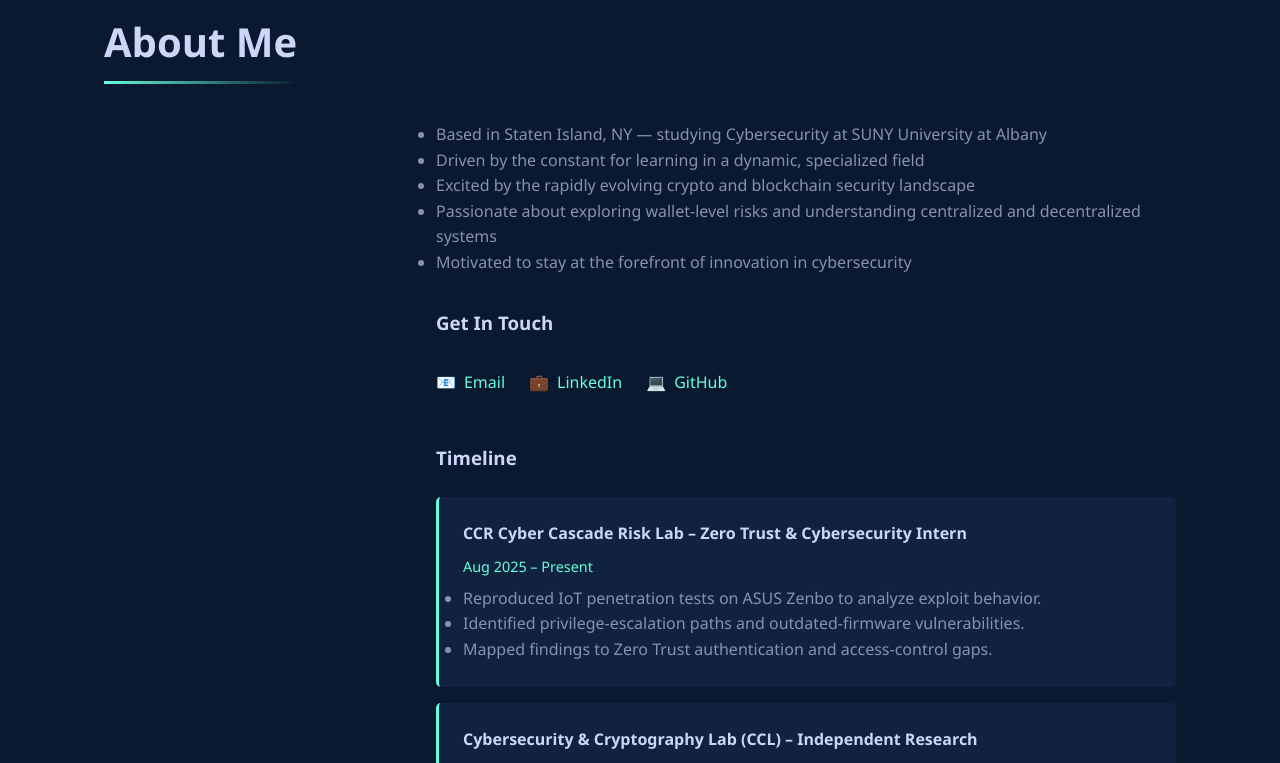
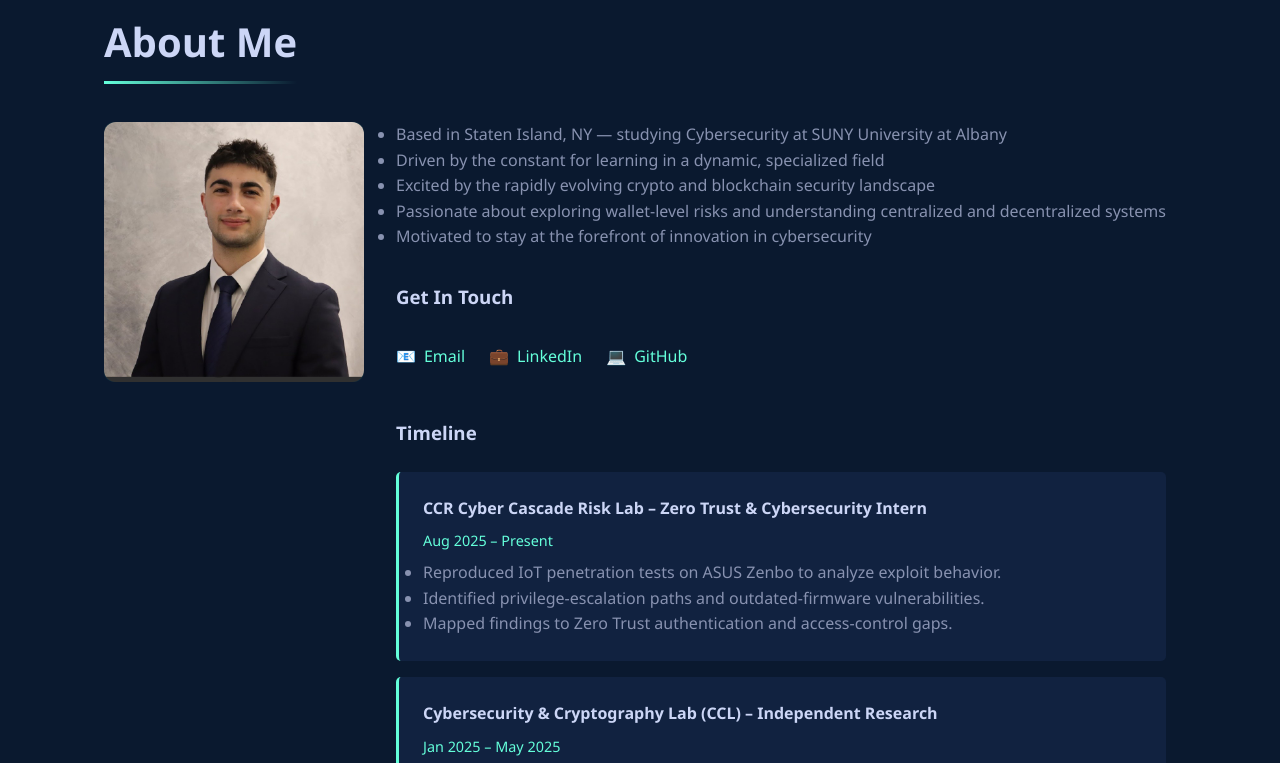
Before and after one commit to AngeloJPollari/AngeloJPollari.github.io, a plain HTML site: page index.html in a window 1280 px wide. Shown: the part 4360-5123 px from the top of the page. Drawn offline with Linux system fonts and the light colour scheme.

Commit message:
Update index.html

```diff
--- a/index.html
+++ b/index.html
@@ -344,24 +344,24 @@
             color: var(--accent-color);
             font-size: 0.9rem;
             margin-bottom: 0.5rem;
-        }.about-container {
+		}
+        .about-container {
 			display: flex;
-			align-items: center;
+			align-items: flex-start;   /* Aligns the image to the TOP */
 			gap: 2rem;
-			}
+		}
 
+		/* Image sizing */
 		.profile-image {
-			width: 300px;          /* Controls container width */
-			height: 350px;         /* Controls container height */
-			overflow: hidden;      /* Hides excess image */
-			border-radius: 12px;   /* Optional: rounding */
-			}
+			width: 260px;
+			height: auto;
+		}
 
 		.profile-image img {
 			width: 100%;
-			height: 100%;
-			object-fit: cover;     /* Makes image fill container cleanly */
+			height: auto;
 			border-radius: 12px;
+			object-fit: cover;
 		}
         /* Footer */
         footer {
```
